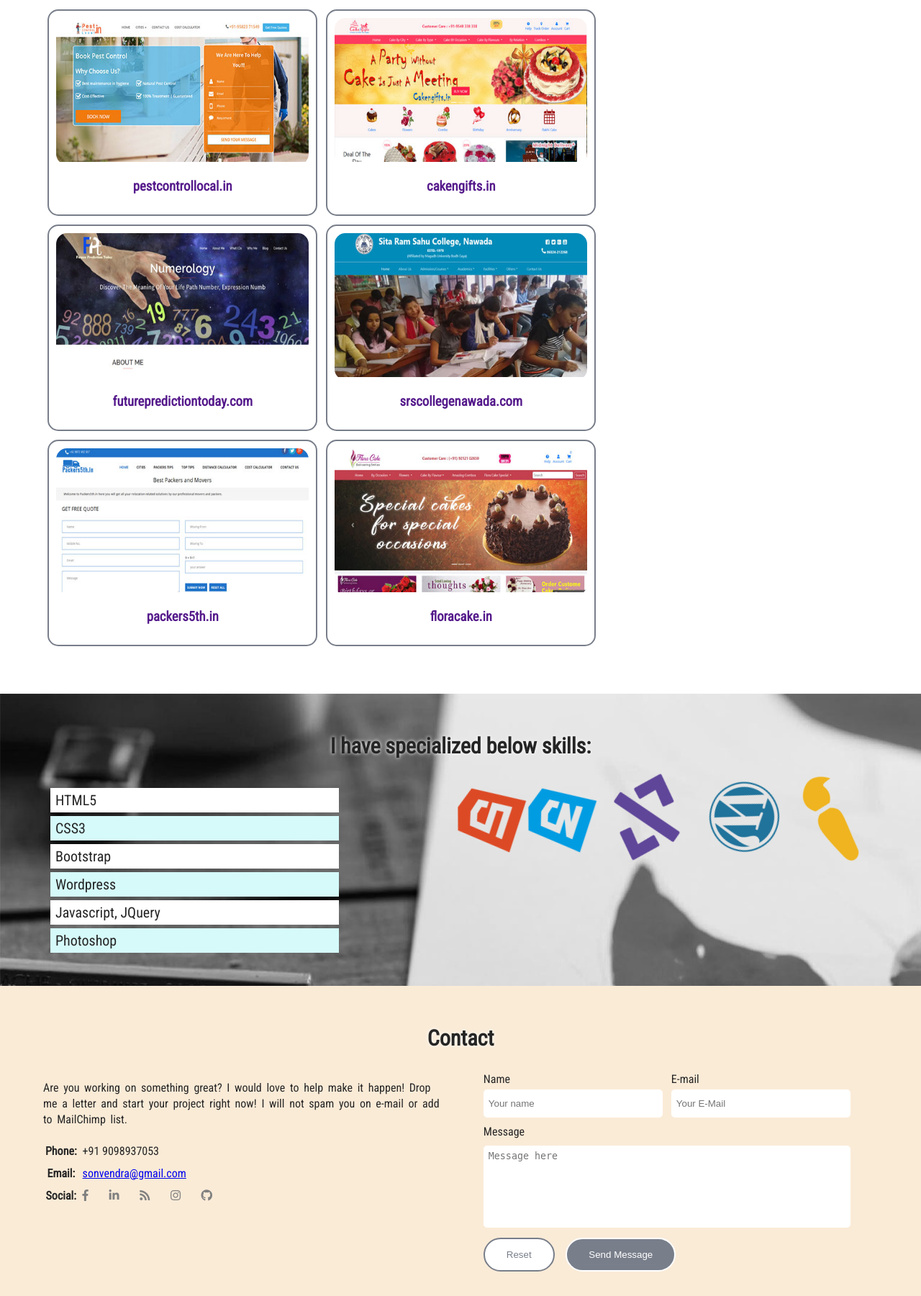
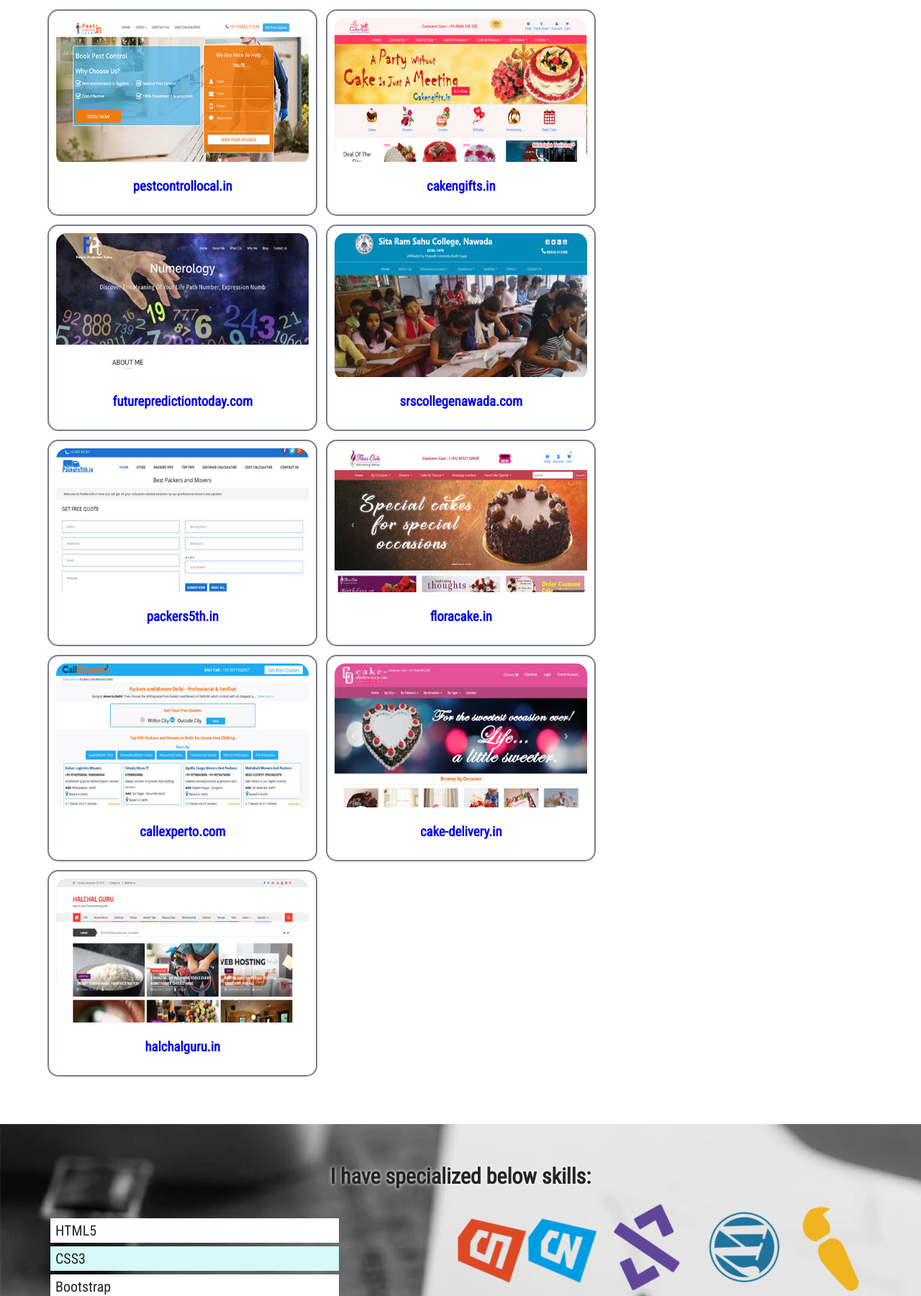
Before and after one commit to Sonvendra/sonvendra.github.io, a PHP site: page / in a window 1280 px wide. Shown: the part 727-2528 px from the top of the page at 72% size. Run offline with PHP 8.4, Linux system fonts and the light colour scheme; some libraries are stand-ins or nearby versions; some web fonts are replaced.

Commit message:
Add files via upload

```diff
--- a/index.html
+++ b/index.html
@@ -14,7 +14,6 @@
       <div class="logo">
         <a href="/">Sonvendra Chaurasia</a>
       </div>
-
       <nav>
           <label for="tuggle">&#9776</label>
           <input type="checkbox" id="tuggle">
@@ -54,37 +53,55 @@
         <div class="img-zoom">
           <img src="img/pest-control.jpg">
         </div>
-        <h3><a href="" target="_blank">Pestcontrollocal.in</a></h3>
+        <h3><a href="http://www.pestcontrollocal.in/" target="_blank">Pestcontrollocal.in</a></h3>
       </article>
       <article class="proj-gal animated rotateIn">
         <div class="img-zoom">
           <img src="img/cakengifts.jpg">
         </div>
-        <h3><a href="" target="_blank">CakenGifts.in</a></h3>
+        <h3><a href="https://www.cakengifts.in/" target="_blank">CakenGifts.in</a></h3>
       </article>
       <article class="proj-gal animated rotateIn">
         <div class="img-zoom">
           <img src="img/futurepredictiontoday.jpg">
         </div>
-        <h3><a href="" target="_blank">Futurepredictiontoday.com</a></h3>
+        <h3><a href="http://www.futurepredictiontoday.com/" target="_blank">Futurepredictiontoday.com</a></h3>
       </article>
       <article class="proj-gal animated rotateIn">
         <div class="img-zoom">
           <img src="img/srscollegenawada.jpg">
         </div>
-        <h3><a href="" target="_blank">Srscollegenawada.com</a></h3>
+        <h3><a href="http://srscollegenawada.org/" target="_blank">Srscollegenawada.com</a></h3>
       </article>
       <article class="proj-gal animated rotateIn">
         <div class="img-zoom">
           <img src="img/packers5th.jpg">
         </div>
-        <h3><a href="" target="_blank">Packers5th.in</a></h3>
+        <h3><a href="https://www.packers5th.in/" target="_blank">Packers5th.in</a></h3>
       </article>
       <article class="proj-gal animated rotateIn">
         <div class="img-zoom">
           <img src="img/floracake.jpg">
         </div>
-        <h3><a href="" target="_blank">Floracake.in</a></h3>
+        <h3><a href="https://www.floracake.in/" target="_blank">Floracake.in</a></h3>
+      </article>
+      <article class="proj-gal animated rotateIn">
+        <div class="img-zoom">
+          <img src="img/callexperto.jpg">
+        </div>
+        <h3><a href="http://www.callexperto.com/packers-and-movers-delhi" target="_blank">CallExperto.com</a></h3>
+      </article>
+      <article class="proj-gal animated rotateIn">
+        <div class="img-zoom">
+          <img src="img/cake-delivery.jpg">
+        </div>
+        <h3><a href="http://cake-delivery.in/" target="_blank">Cake-Delivery.in</a></h3>
+      </article>
+      <article class="proj-gal animated rotateIn">
+        <div class="img-zoom">
+          <img src="img/halchalguru.jpg">
+        </div>
+        <h3><a href="http://www.halchalguru.in/" target="_blank">HalchalGURU.in</a></h3>
       </article>
     </section>
     <div class="clear"></div>
```
Also changed, not shown: css/style.css (line endings or trailing spaces), img/cake-delivery.jpg (added), img/callexperto.jpg (added), img/halchalguru.jpg (added).
